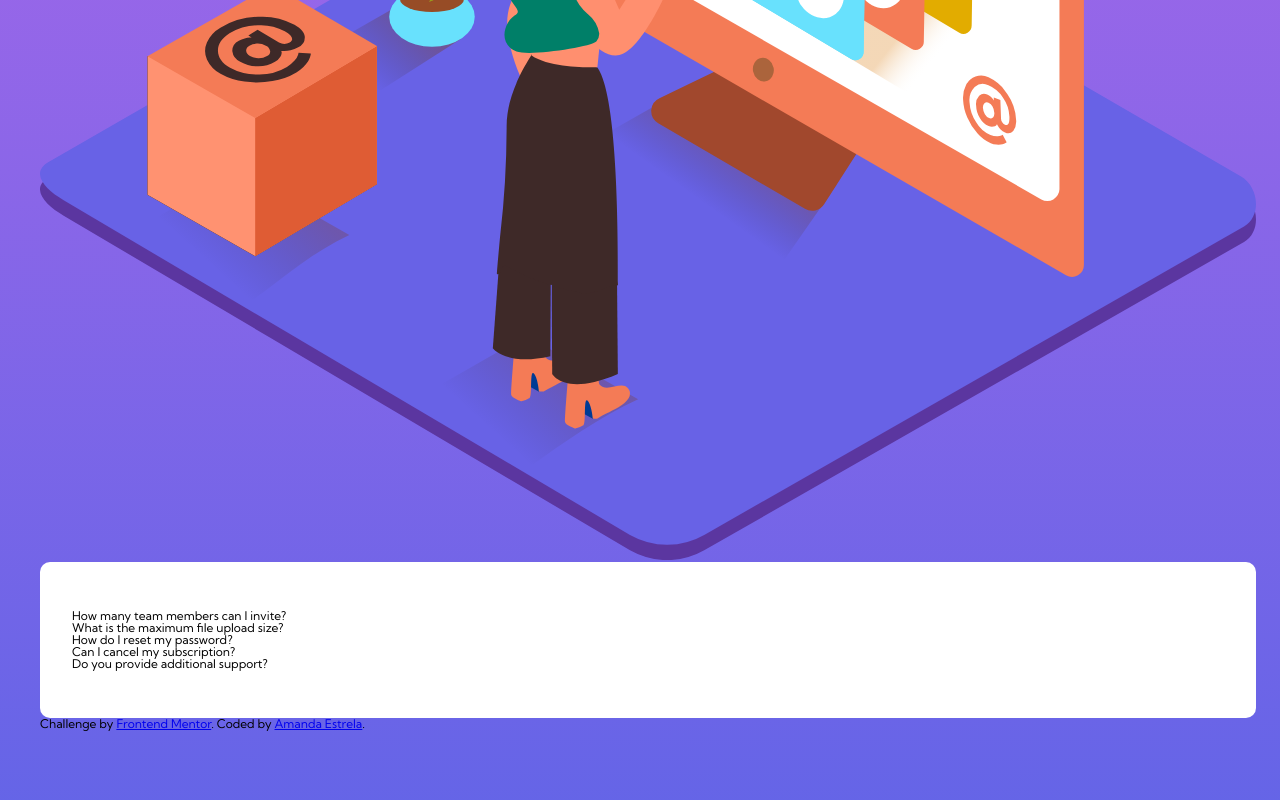
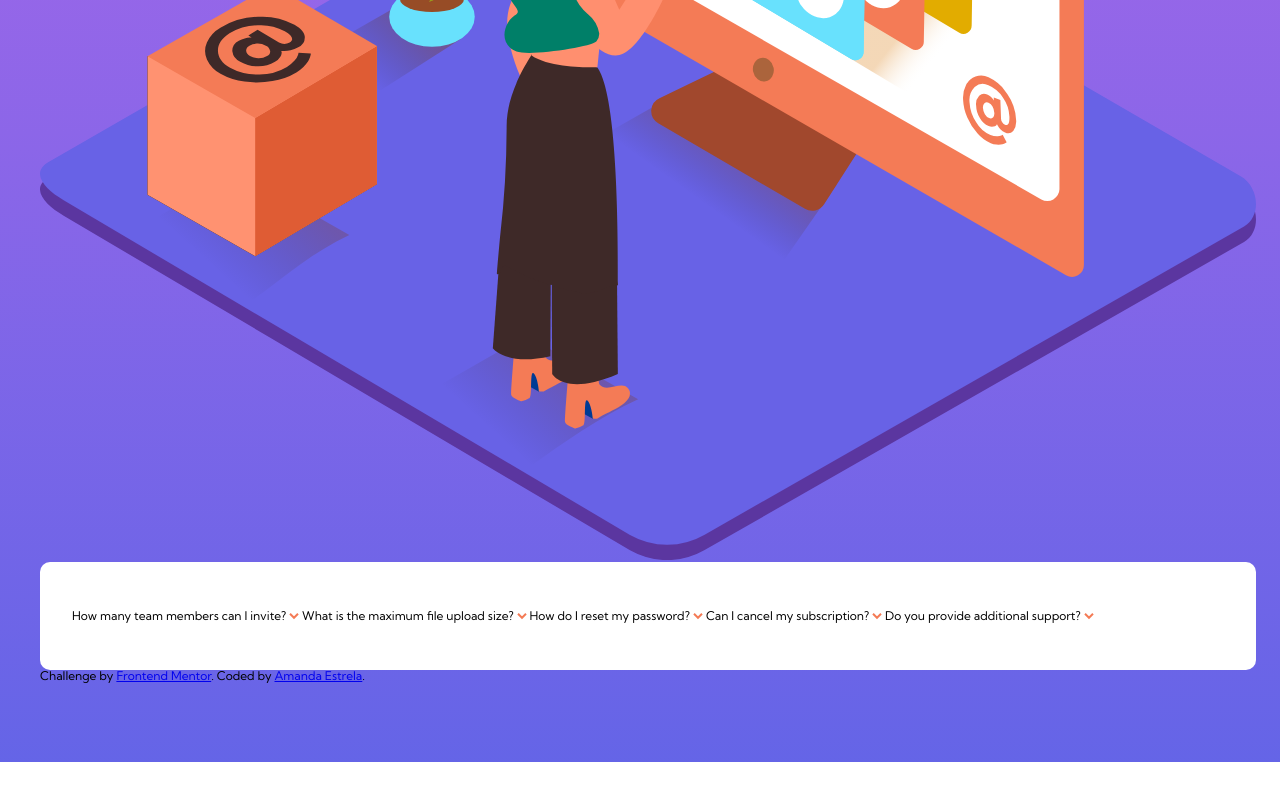
Before and after one commit to amanda-estrela/FAQ, a plain HTML site: page index.html in a window 1280 px wide. Shown: the part 426-1226 px from the top of the page. After the commit the page ends 1188 px from the top, so only its background shows below. Drawn offline with Linux system fonts and the light colour scheme.

Commit message:
Ajuste do ícone da seta

```diff
--- a/css/style.css
+++ b/css/style.css
@@ -12,7 +12,23 @@ body{
     background-color: white;
     border-radius: 10px;
     padding: 3rem 2rem;
+
+    justify-content: space-between;
 }
+
+.questionario:not(.pergunta__seta){
+    flex-direction: column;
+}
+
+.pergunta {
+    display: inline-block;
+}
+
+.pergunta__seta {
+    display: inline-block;
+    justify-content: right;
+}
+
 
 .pergunta:active {
     font-weight: 700;
--- a/index.html
+++ b/index.html
@@ -12,26 +12,31 @@
 </head>
 
 <body>
-	<section class="background">
+	<section class="background-img">
 		<img src="images/illustration-woman-online-mobile.svg" alt="">
 
 	</section>
 	<section class="questionario">
 		<p class="pergunta">How many team members can I invite?</p>
+		<img src="images/icon-arrow-down.svg" class="pergunta__seta">
 		<p class="resposta">You can invite up to 2 additional users on the Free plan. There is no limit on
 			team members for the Premium plan.</p>
 
 		<p class="pergunta">What is the maximum file upload size?</p>
+		<img src="images/icon-arrow-down.svg" class="pergunta__seta">
 		<p class="resposta">No more than 2GB. All files in your account must fit your allotted storage space.</p>
 
 		<p class="pergunta">How do I reset my password?</p>
+		<img src="images/icon-arrow-down.svg" class="pergunta__seta">
 		<p class="resposta">Click “Forgot password” from the login page or “Change password” from your profile page.
 			A reset link will be emailed to you.</p>
 
 		<p class="pergunta">Can I cancel my subscription?</p>
+		<img src="images/icon-arrow-down.svg" class="pergunta__seta">
 		<p class="resposta">Yes! Send us a message and we’ll process your request no questions asked.</p>
 
 		<p class="pergunta">Do you provide additional support?</p>
+		<img src="images/icon-arrow-down.svg" class="pergunta__seta">
 		<p class="resposta">Chat and email support is available 24/7. Phone lines are open during normal business hours.
 		</p>
 	</section>
```
Also changed, not shown: main.js (line endings or trailing spaces).
